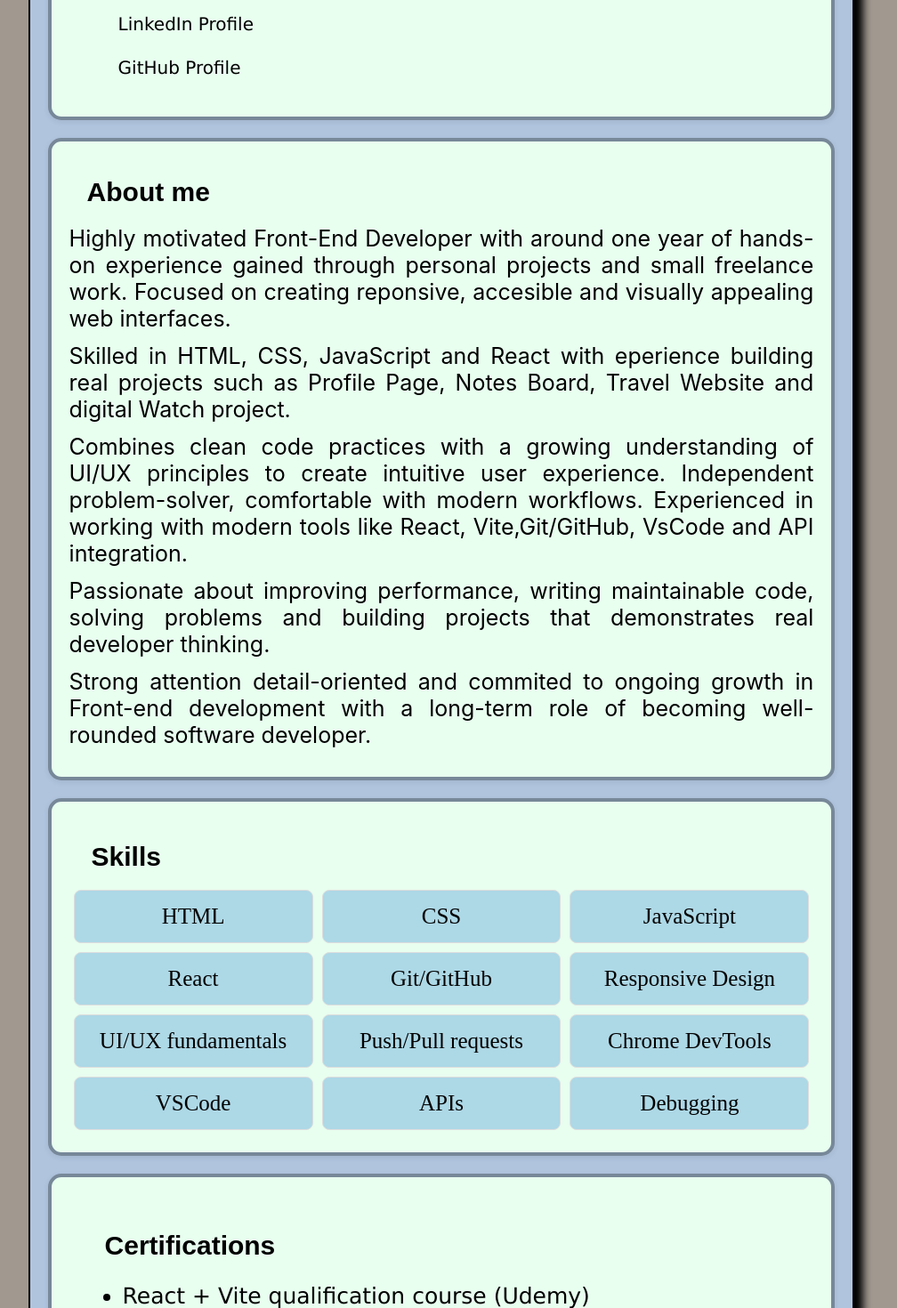
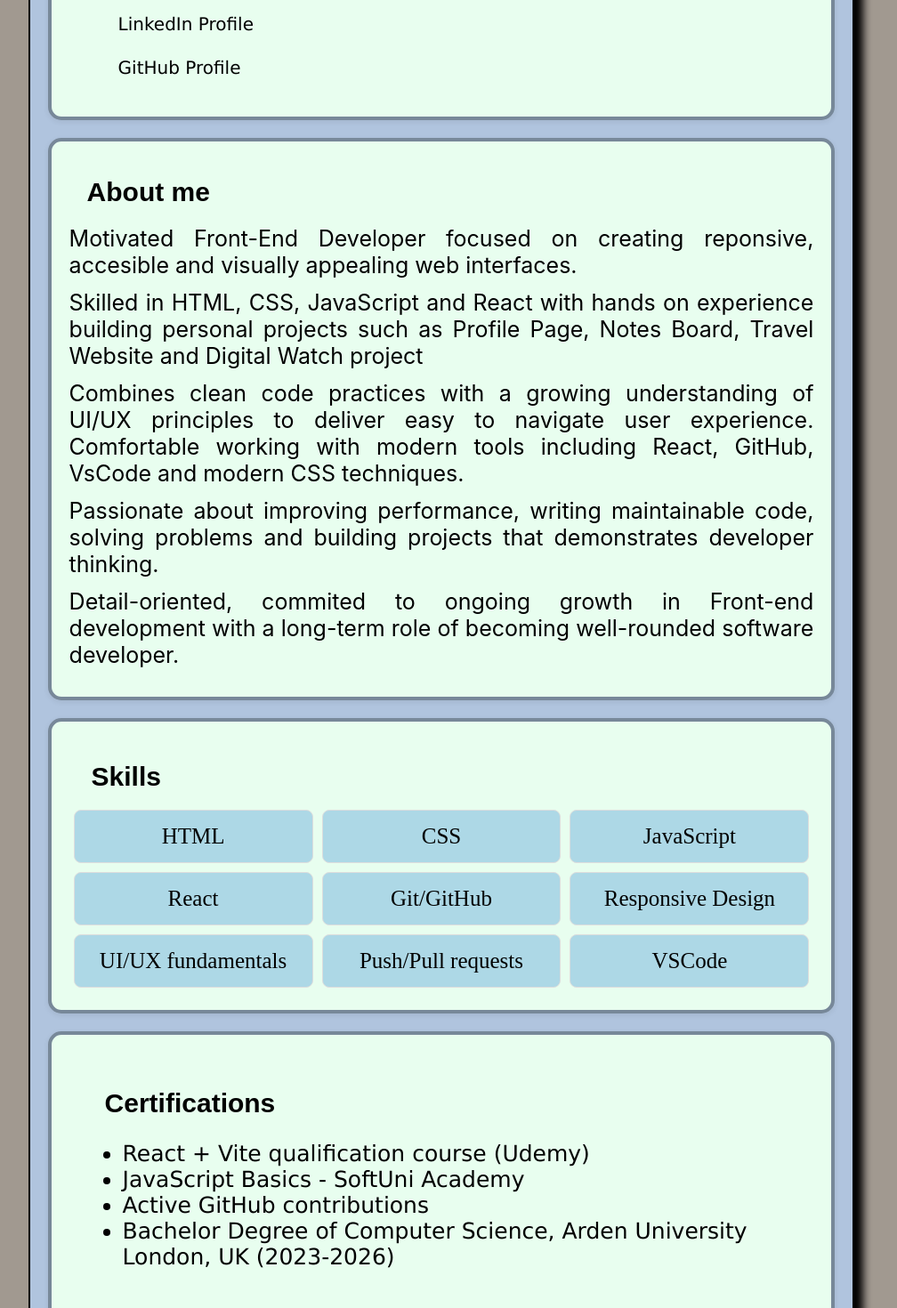
Before and after one commit to TMirev/profile-project, a React (Vite) app: page / in a window 1280 px wide. Shown: the part 568-2038 px from the top of the page at 89% size, without its empty margins (144-1152 px from the left). Built offline with nearby package versions, Linux system fonts and the light colour scheme.

Commit message:
update responsive design and layout

```diff
--- a/src/Card.jsx
+++ b/src/Card.jsx
@@ -47,12 +47,11 @@ function Card({ children }) {
             <div className="contacts-summary-box">
                 <h2>About me</h2>
 
-                <p>Highly motivated Front-End Developer with around one year of hands-on experience gained through personal projects and small freelance work. Focused on creating reponsive, accesible and visually appealing web interfaces.</p>
-                <p>Skilled in HTML, CSS, JavaScript and React with eperience building real projects such as Profile Page, Notes Board, Travel Website and digital Watch project.</p>
-                <p>Combines clean code practices with a growing understanding of UI/UX principles to create intuitive user experience. Independent problem-solver, comfortable with modern workflows. Experienced in working with modern tools like React, Vite,Git/GitHub, VsCode and API integration.</p>
-
-                <p>Passionate about improving performance, writing maintainable code, solving problems and building projects that demonstrates real developer thinking.</p>
-                <p>Strong attention detail-oriented and commited to ongoing growth in Front-end development with a long-term role of becoming well-rounded software developer.</p>
+                <p>Motivated Front-End Developer focused on creating reponsive, accesible and visually appealing web interfaces.</p>
+                <p>Skilled in HTML, CSS, JavaScript and React with hands on experience building personal projects such as Profile Page, Notes Board, Travel Website and Digital Watch project</p>
+                <p>Combines clean code practices with a growing understanding of UI/UX principles to deliver easy to navigate user experience. Comfortable working with modern tools including React, GitHub, VsCode and modern CSS techniques.</p>
+                <p>Passionate about improving performance, writing maintainable code, solving problems and building projects that demonstrates developer thinking.</p>
+                <p>Detail-oriented, commited to ongoing growth in Front-end development with a long-term role of becoming well-rounded software developer.</p>
             </div>
 
 
--- a/src/components/Skills.jsx
+++ b/src/components/Skills.jsx
@@ -12,10 +12,7 @@ function Skills() {
                 <div className="skill-item">Responsive Design</div>
                 <div className="skill-item">UI/UX fundamentals</div>
                 <div className="skill-item">Push/Pull requests</div>
-                <div className="skill-item">Chrome DevTools</div>
                 <div className="skill-item">VSCode</div>
-                <div className="skill-item">APIs</div>
-                <div className="skill-item">Debugging</div>
             </div>
         </section>
     );
```
Also changed, not shown: 1 other file (tests, documents, lock files or other folders).
